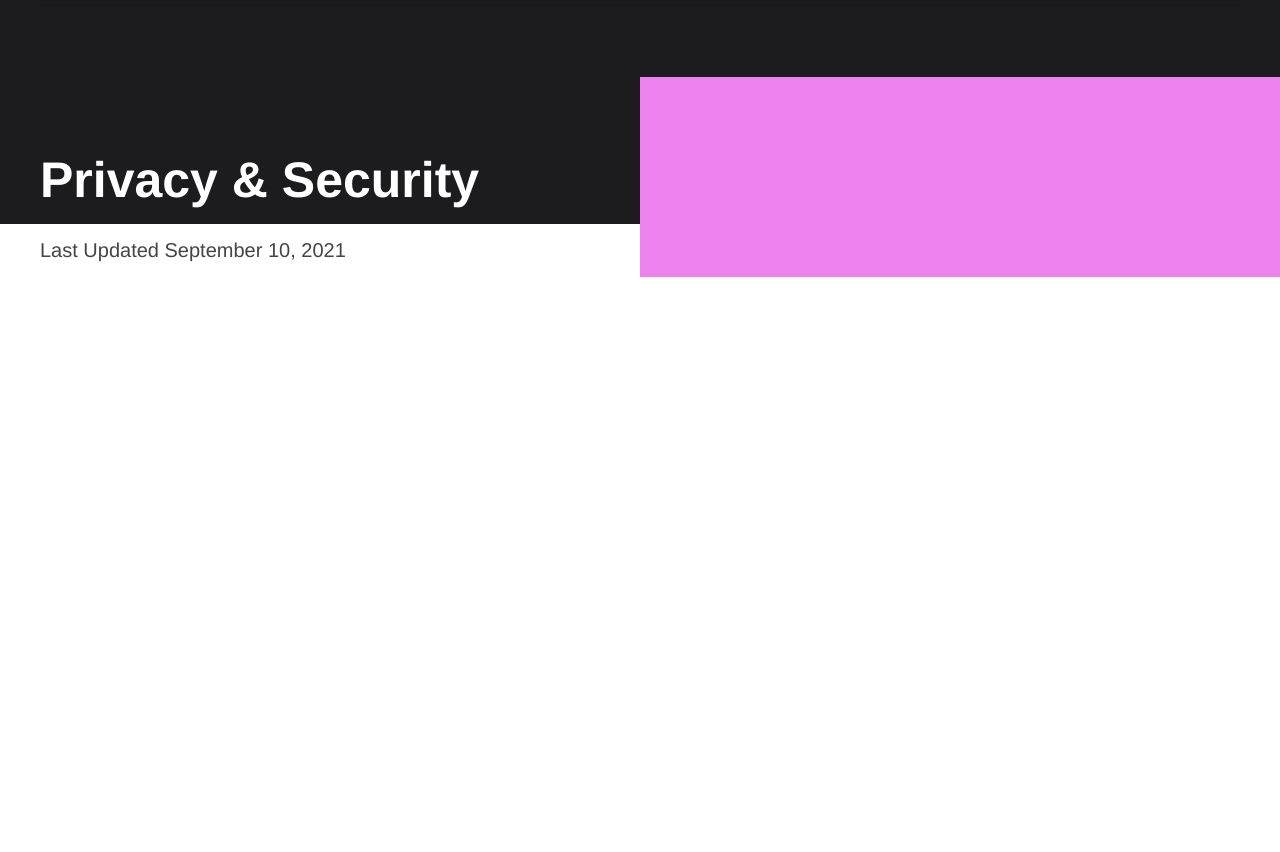
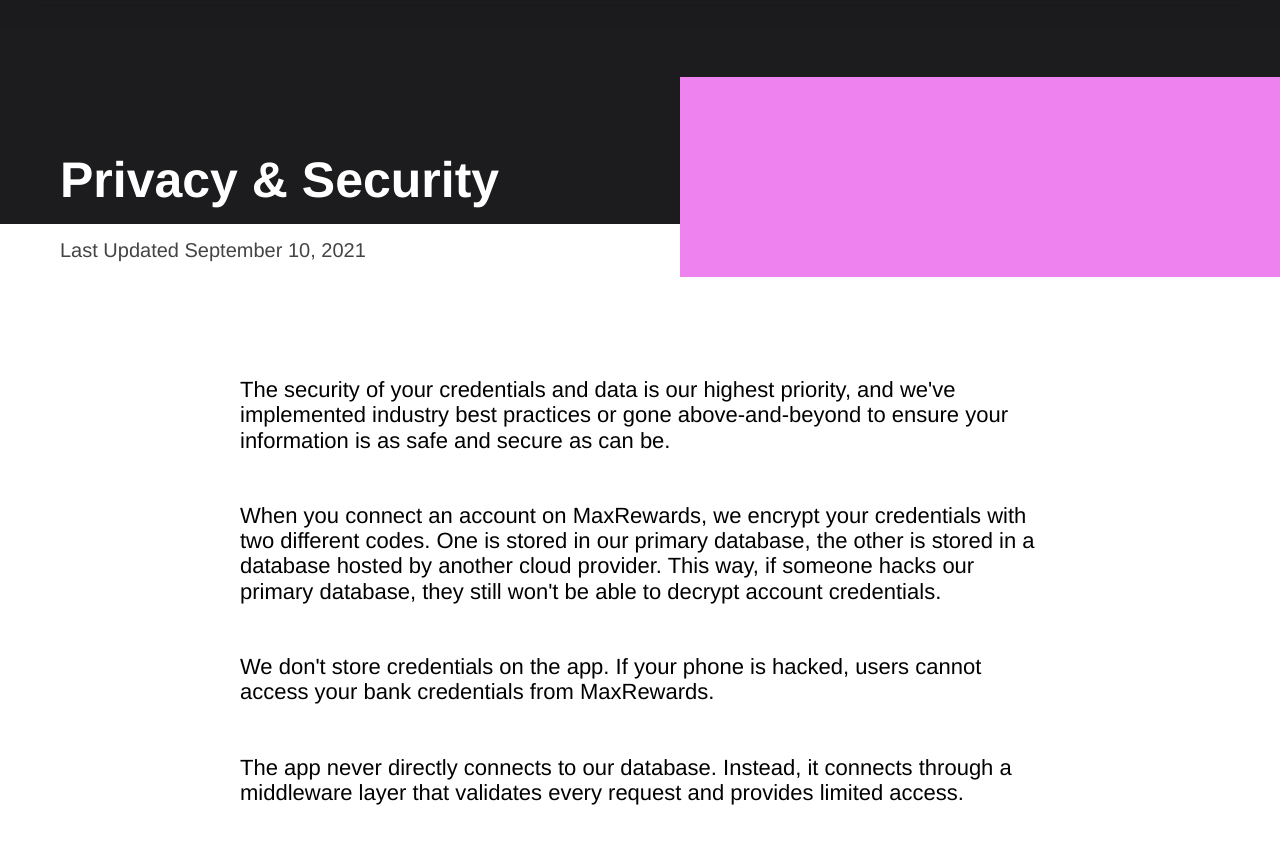
Before and after one commit to ExoticToast/mrwebsite, a plain HTML site: page privacy.html in a window 1280 px wide. Shown: the part 63-915 px from the top of the page. Drawn offline with Linux system fonts and the light colour scheme.

Commit message:
privdoneish

```diff
--- a/privacy.html
+++ b/privacy.html
@@ -25,7 +25,12 @@
         </div>
         <div class="row" id="privblurb">
             <div class="content" id="privblurbcontent">
-
+                <p class="pbc">The security of your credentials and data is our highest priority, and we've implemented industry best practices or gone above-and-beyond to ensure your information is as safe and secure as can be.</p>
+                <p class="pbc">When you connect an account on MaxRewards, we encrypt your credentials with two different codes. One is stored in our primary database, the other is stored in a database hosted by another cloud provider. This way, if someone hacks our primary database, they still won't be able to decrypt account credentials.</p>
+                <p class="pbc">We don't store credentials on the app. If your phone is hacked, users cannot access your bank credentials from MaxRewards.</p>
+                <p class="pbc">The app never directly connects to our database. Instead, it connects through a middleware layer that validates every request and provides limited access.</p>
+                <p class="pbc">Our engineering team is located on-site in Atlanta, Georgia and all development for our connectors is done in-house. No third-party has access to our code or data.</p>
+                <p class="pbc">Every member of our staff is an avid user of MaxRewards, and our own personal and financial data is stored on the platform. We have strong personal and professional interests in ensuring our data is safe, secure and private.</p>
             </div>
         </div>
     </main>
--- a/style.css
+++ b/style.css
@@ -329,6 +329,8 @@ h3{
     justify-content: flex-end;
     min-width: 50%;
     flex: 1;
+    padding-left: 20px;
+    padding-right: 20px;
 }
 #privh3{
     font-size: 20px;
@@ -363,8 +365,16 @@ h3{
     width: 100%;
     overflow: hidden;
     display: flex;
-    height: 1000px;
+    padding-top: 50px;
+    padding-bottom: 50px;
 }
 #privblurbcontent{
     background: none;
 }
+.pbc{
+    margin: 50px;
+    margin-left: 170px;
+    margin-right: 170px;
+    font-size: 22px;
+    font-weight: 400;
+}
```
